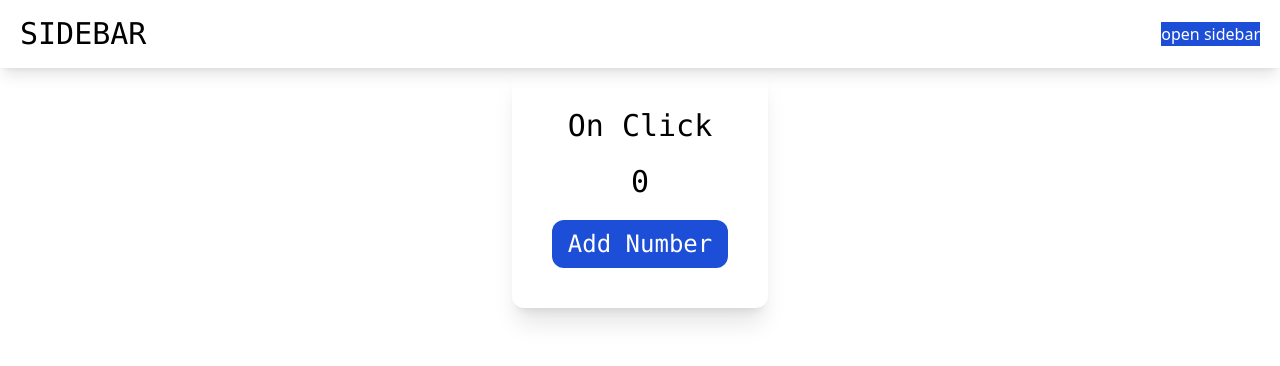
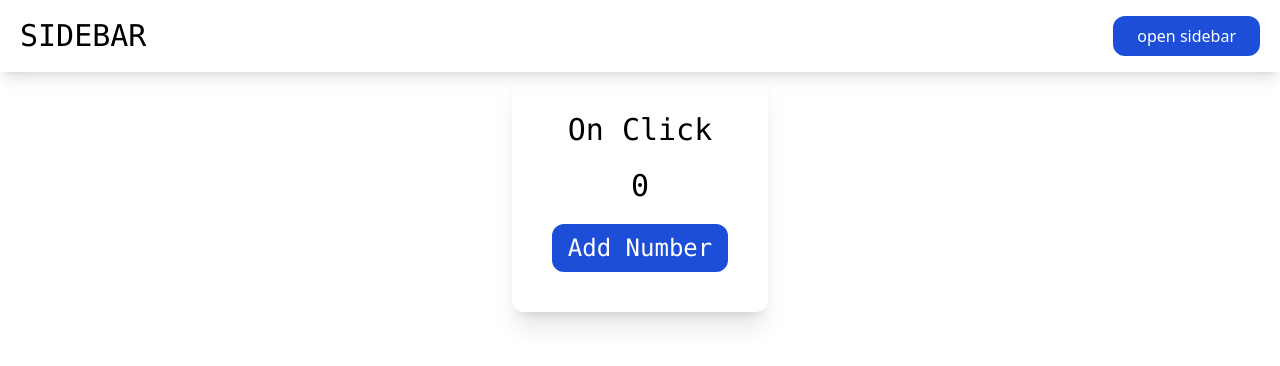
Before and after one commit to anilkumar70820/my-project, a website built with Vite: page counter.html in a window 1280 px wide. Built offline with nearby package versions, Linux system fonts and the light colour scheme.

Commit message:
correct nav btn

```diff
--- a/counter.html
+++ b/counter.html
@@ -37,7 +37,7 @@
       >
         sidebar
       </a>
-      <button id="sidebar" class="text-white font-medium px ded-xl bg-blue-700">
+      <button id="sidebar" class="text-white font-medium px-6 py-2 rounded-xl bg-blue-700">
         open sidebar
       </button>
       <div
--- a/vite.config.js
+++ b/vite.config.js
@@ -20,6 +20,7 @@ export default defineConfig({
         localstorage: resolve(__dirname, "localstorage.html"),
         gradientborder2: resolve(__dirname, "gradientborder2.html"),
         paramstabs: resolve(__dirname, "paramstabs.html"),
+        quizapp: resolve(__dirname, "quizapp.html"),
       },
     },
   },
```
Also changed, not shown: 1 other file.
